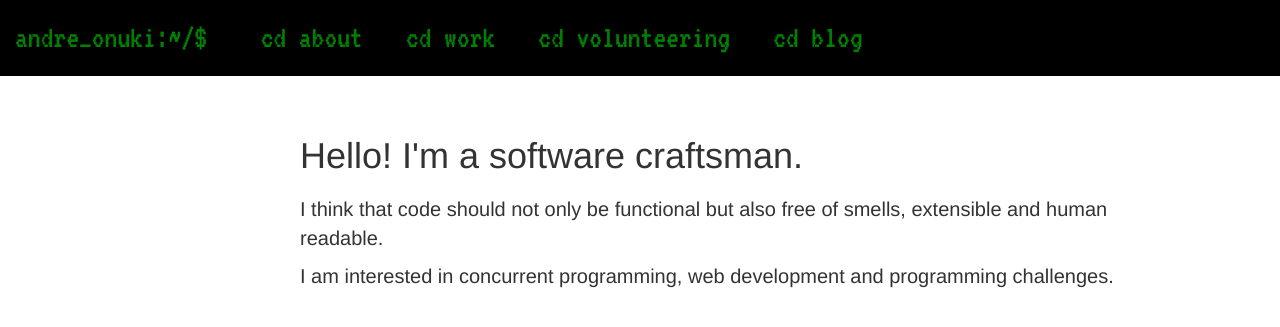
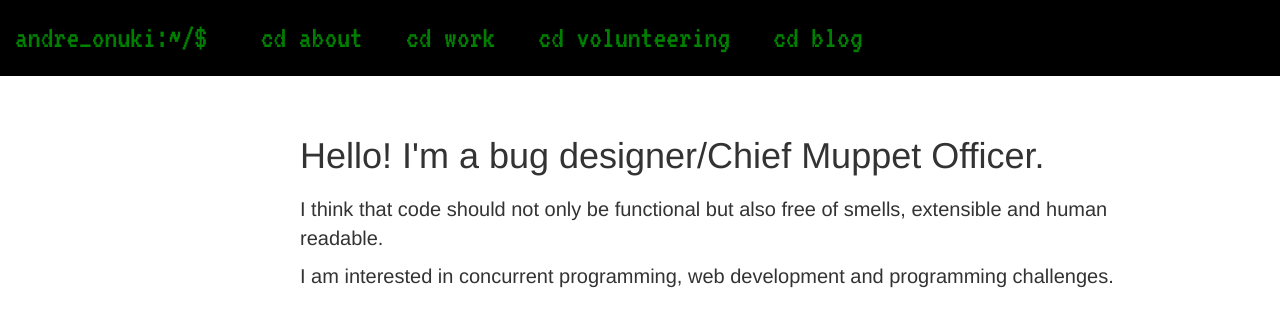
Before and after one commit to meiao/meiao.github.io, a Jekyll site: the page built from index.html, in a window 1280 px wide. Shown: the top 327 px of the page. Built offline with Jekyll 4.4.1, drawn with Linux system fonts in a browser that asks for light colours; nearby versions of some CDN libraries.

Commit message:
New title

```diff
--- a/index.html
+++ b/index.html
@@ -4,7 +4,7 @@ category: main
 ---
 
 <header>
-  <h1>Hello! I'm a software craftsman.</h1>
+  <h1>Hello! I'm a bug designer/Chief Muppet Officer.</h1>
 </header>
 
 <section>
```
